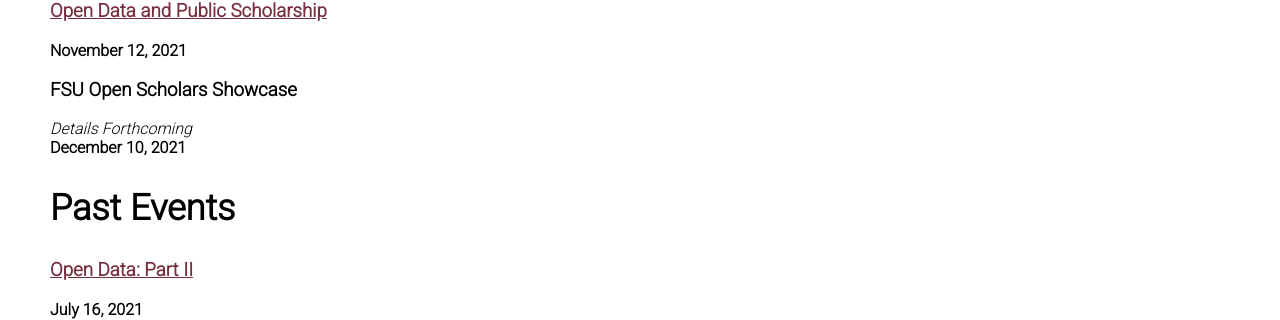
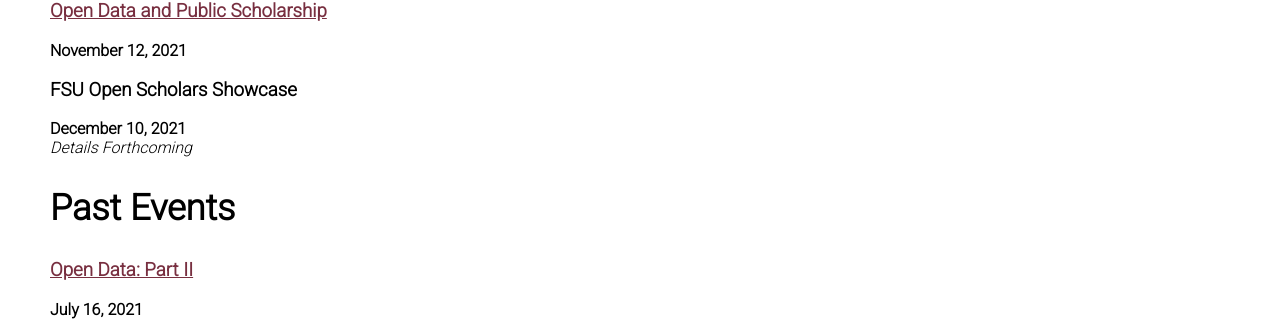
Before and after one commit to openscholars/openscholars.github.io, a Jekyll site: the page built from events.md, in a window 1280 px wide and 900 px high, scrolled down 626 px. Shown: the part 141-461 px from the top of the window. Built offline with Jekyll 4.4.1, drawn with Linux system fonts in a browser that asks for light colours.

```diff
--- a/events.md
+++ b/events.md
@@ -19,8 +19,9 @@ permalink: /events/
 **November 12, 2021**
 
 ### FSU Open Scholars Showcase
+**December 10, 2021**
 *Details Forthcoming*
-**December 10, 2021**
+
 
 
 ## Past Events
```
